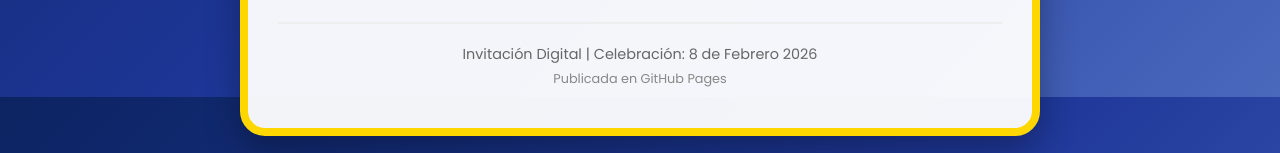
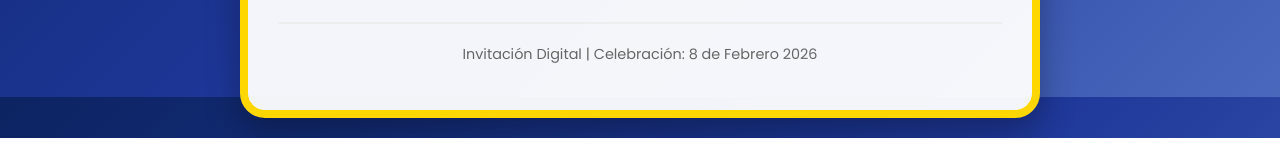
Before and after one commit to NilsonMan/InvitacionCarlos, a plain HTML site: page index.html in a window 1280 px wide. Shown: the part 1503-1656 px from the top of the page. Drawn offline with Linux system fonts and the light colour scheme.

Commit message:
Remove footer publication notice
Removed the footer text indicating publication on GitHub Pages.

```diff
--- a/index.html
+++ b/index.html
@@ -373,7 +373,7 @@
 
         <footer>
             <p>Invitación Digital | Celebración: 8 de Febrero 2026</p>
-            <p style="margin-top: 5px; font-size: 0.8rem; color: #888;">Publicada en GitHub Pages</p>
+            <p style="margin-top: 5px; font-size: 0.8rem; color: #888;"></p>
         </footer>
     </div>
 
```
